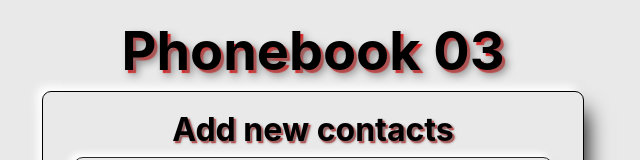
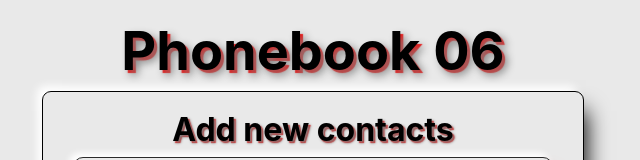
Before and after one commit to PetroMazuryk/goit-react-hw-06, a React (Vite) app: page / in a window 1280 px wide. Shown: the top 160 px of the page, without its empty margins (377-1017 px from the left). Built offline with nearby package versions, Linux system fonts and the light colour scheme.

Commit message:
added Toaster

```diff
--- a/package.json
+++ b/package.json
@@ -15,7 +15,6 @@
     "formik": "^2.4.5",
     "modern-normalize": "^2.0.0",
     "nanoid": "^5.0.4",
-    "notiflix": "^3.2.7",
     "react": "^18.2.0",
     "react-dom": "^18.2.0",
     "react-hot-toast": "^2.4.1",
--- a/src/App.jsx
+++ b/src/App.jsx
@@ -1,11 +1,11 @@
 import { useState, useEffect } from 'react';
 import { nanoid } from 'nanoid';
-import Notiflix from 'notiflix';
+import toast, { Toaster } from 'react-hot-toast';
 
+import initialContacts from './data/initialContacts.json';
 import { ContactList } from './components/ContactList/ContactList.jsx';
 import { Section } from './components/Section/Section.jsx';
 import { SearchBar } from './components/SearchBar/SearchBar.jsx';
-import initialContacts from './data/initialContacts.json';
 import { ContactForm } from './components/ContactForm/ContactForm.jsx';
 import { Notification } from './components/Notification/Notification.jsx';
 import { PhoneTitle } from './components/PhoneTitle/PhoneTitle.jsx';
@@ -36,9 +36,10 @@ export const App = () => {
     );
 
     if (isContactExists) {
-      Notiflix.Notify.info(`${newContact.name} is already in contacts. Enter a different name`);
+      toast.error(`${newContact.name} is already in contacts. Enter a different name`);
     } else {
-      Notiflix.Notify.success(` Your name ${newContact.name} has been added to the list`);
+      toast.success(`Your name ${newContact.name} has been added to the list`);
+
       addContactUser(newContact);
       actions.resetForm();
     }
@@ -87,6 +88,24 @@ export const App = () => {
           <Notification message="There is no added contacts"></Notification>
         )}
       </Section>
+      <Toaster
+        toastOptions={{
+          success: {
+            duration: 3000,
+            style: {
+              color: 'white',
+              background: '#26d480',
+            },
+          },
+          error: {
+            duration: 3000,
+            style: {
+              color: 'white',
+              background: '#d42643',
+            },
+          },
+        }}
+      />
     </>
   );
 };
--- a/src/components/PhoneTitle/PhoneTitle.jsx
+++ b/src/components/PhoneTitle/PhoneTitle.jsx
@@ -8,7 +8,7 @@ export const PhoneTitle = () => {
   return (
     <CSSTransition in={true} appear={true} timeout={500} classNames={css} nodeRef={itemRef}>
       <h1 className={css.title} ref={itemRef}>
-        Phonebook 03
+        Phonebook 06
       </h1>
     </CSSTransition>
   );
```
Also changed, not shown: 1 other file (tests, documents, lock files or other folders).
